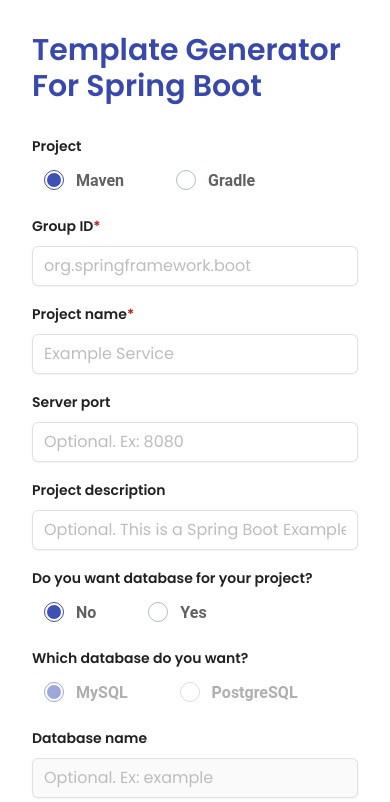
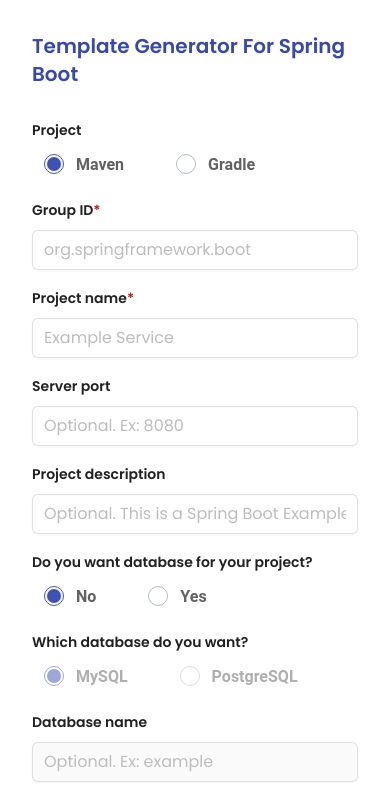
Before and after one commit to MallikarjunaReddyN/template-generator-ui, a React (Vite) app: page / in a window 390 px wide. Shown: the top 802 px of the page. Built offline with nearby package versions, Linux system fonts and the light colour scheme.

Commit message:
updated api url

```diff
--- a/src/App.jsx
+++ b/src/App.jsx
@@ -6,7 +6,7 @@ function App() {
   return (
     <>
       <div>
-      <p className="text-3xl text-indigo-600 font-bold mb-[30px]">
+      <p className="text-xl md:text-3xl text-indigo-600 font-bold mb-[30px]">
         Template Generator For Spring Boot
       </p>
       <TemplateForm />
--- a/src/components/TemplateForm.jsx
+++ b/src/components/TemplateForm.jsx
@@ -140,7 +140,7 @@ const TemplateForm = () => {
     }
     const generteProject = (formData) => {
         setIsLoading(true);
-        axios.post("https://template-generator.onrender.com/template-generator/v1/templategenerator/generate-project",
+        axios.post("https://template-generator-api.onrender.com/template-generator/v1/templategenerator/generate-project",
             formData,
             { responseType: 'blob' }
         ).then((response) => {
```
